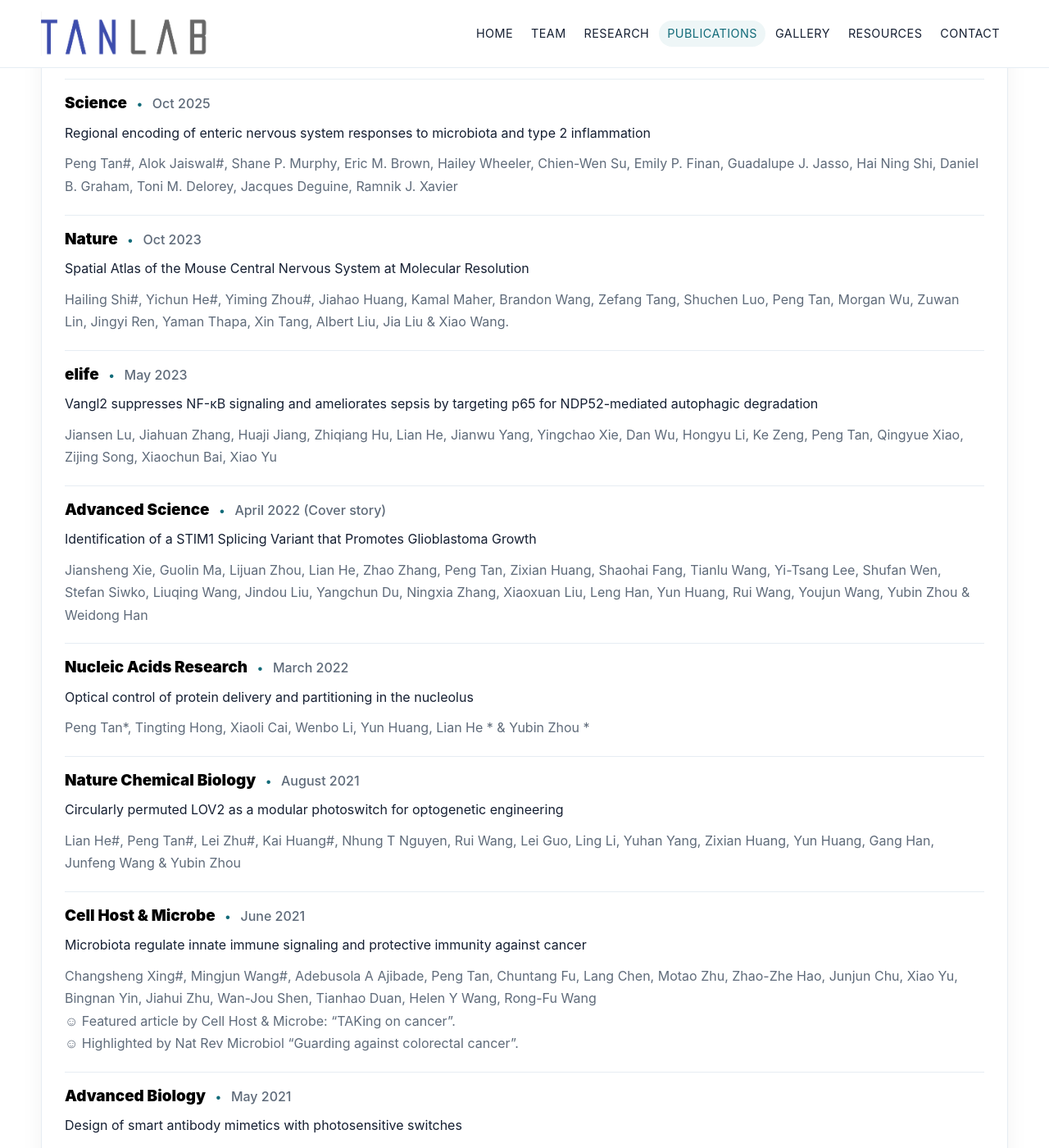
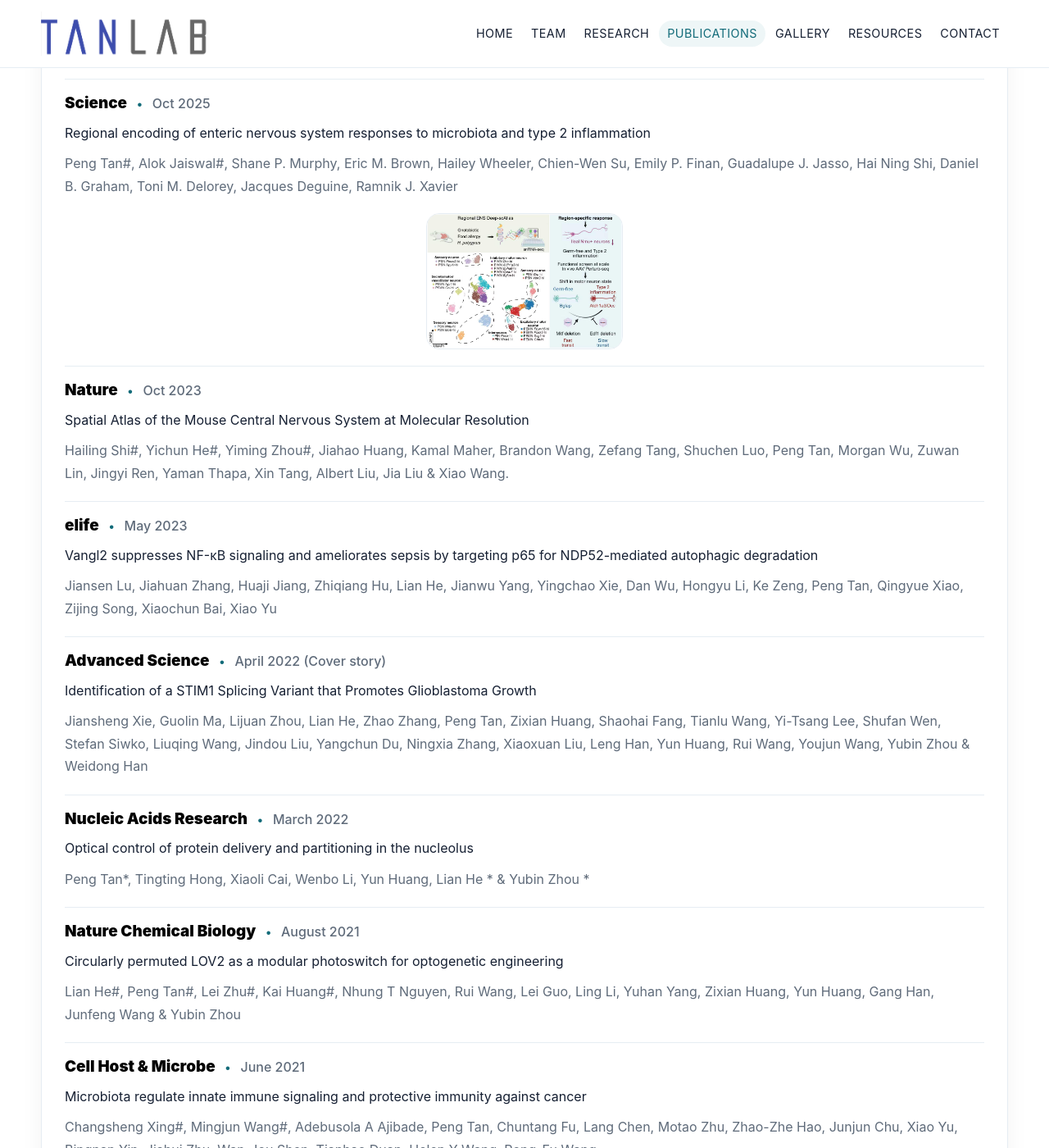
Before and after one commit to hanzeyan/hanzeyan.github.io, a Jekyll site: the page built from publications.md, in a window 1280 px wide and 1400 px high, scrolled down 1035 px. Shown: the whole window at 82% size. Built offline with Jekyll 4.4.1, drawn with Linux system fonts in a browser that asks for light colours.

Commit message:
Update style.css

```diff
--- a/assets/css/style.css
+++ b/assets/css/style.css
@@ -431,12 +431,12 @@ img {
   flex: 0 0 auto;
 }
 
-/* Publications page: keep and enlarge only the first article figure (Science), hide later article figures without deleting data */
+/* Publications page: show the first four article figures, enlarge the first one (Science), keep later figures hidden without deleting data */
 .pub-list .pub-item .pub-gallery {
   display: none;
 }
 
-.pub-list .pub-item:first-child .pub-gallery {
+.pub-list .pub-item:nth-child(-n+4) .pub-gallery {
   display: flex;
   margin-top: 18px;
 }
```
